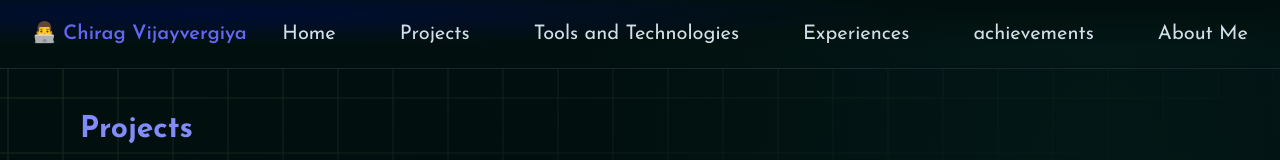
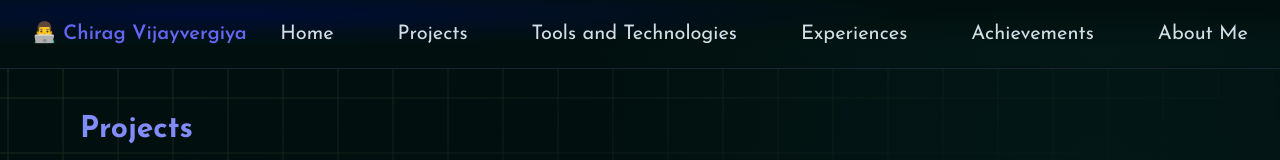
Before and after one commit to chirag412vijayvergiya/Portfolio, a Next.js app: page /projects in a window 1280 px wide. Shown: the top 160 px of the page. Built offline with nearby package versions, Linux system fonts and the light colour scheme.

Commit message:
Add New sections

```diff
--- a/app/_lib/constants.js
+++ b/app/_lib/constants.js
@@ -23,7 +23,7 @@ export const navLinks = [
   { to: "projects", label: "Projects" },
   { to: "tools-and-technologies", label: "Tools and Technologies" },
   { to: "experience", label: "Experiences"},
-  { to: "achievements", label: "achievements"},
+  { to: "achievements", label: "Achievements"},
   { to: "about-me", label: "About Me" },
 ];
 
```
